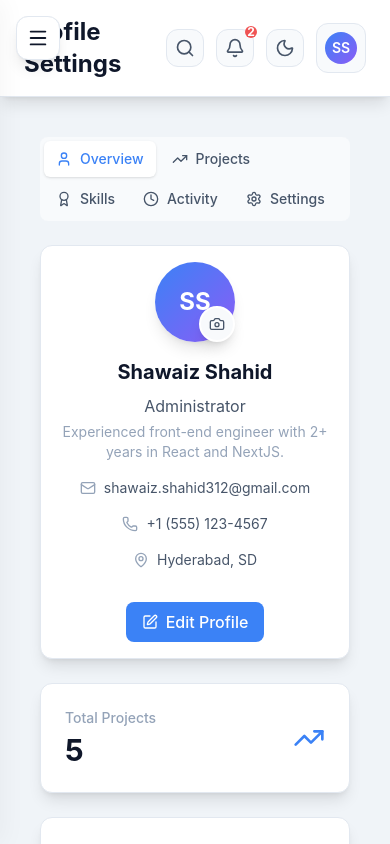
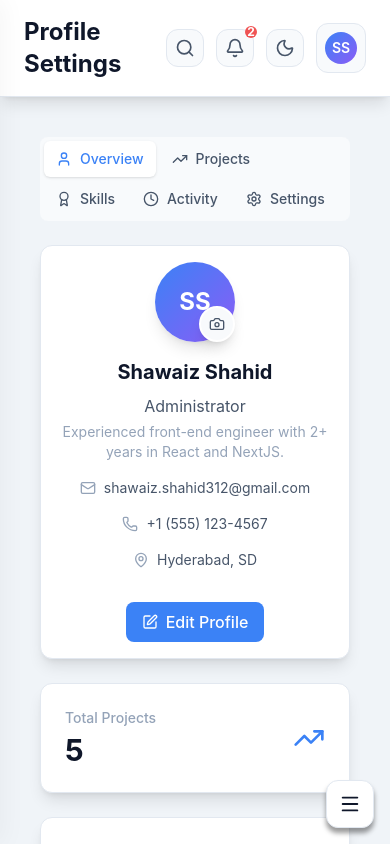
Before and after one commit to MadG0blin359/FullStackForge, a React (Vite) app in the folder Project Management Dashboard/: page /profile in a window 390 px wide. Shown: the top 844 px of the page. Built offline with nearby package versions, Linux system fonts and the light colour scheme.

Commit message:
fix/ Mobile Menu Button

```diff
--- a/Project Management Dashboard/src/components/layout/Sidebar.jsx
+++ b/Project Management Dashboard/src/components/layout/Sidebar.jsx
@@ -35,11 +35,12 @@ const Sidebar = ({ activeItem, setActiveItem }) => {
       {/* Mobile Menu Button */}
       <button
         onClick={toggleMobileSidebar}
-        className="lg:hidden fixed top-4 left-4 z-50 p-2.5 rounded-xl shadow-lg backdrop-blur-sm transition-all duration-300 hover:scale-105 active:scale-95"
+        className="md:hidden fixed bottom-4 right-4 z-50 p-3 rounded-xl shadow-2xl backdrop-blur-sm transition-all duration-300 hover:scale-110 active:scale-95"
         style={{
           backgroundColor: "var(--sidebar-bg)",
           color: "var(--text-primary)",
           border: "1px solid var(--border-primary)",
+          boxShadow: "0 5px 5px rgba(0,0,0,0.4)",
         }}
       >
         {isMobileOpen ? <X size={22} /> : <Menu size={22} />}
@@ -47,7 +48,7 @@ const Sidebar = ({ activeItem, setActiveItem }) => {
 
       {/* Overlay for mobile */}
       <div
-        className={`lg:hidden fixed inset-0 bg-black z-30 transition-opacity duration-300 ${
+        className={`md:hidden fixed inset-0 bg-black z-30 transition-opacity duration-300 ${
           isMobileOpen ? "opacity-50" : "opacity-0 pointer-events-none"
         }`}
         onClick={toggleMobileSidebar}
@@ -59,7 +60,7 @@ const Sidebar = ({ activeItem, setActiveItem }) => {
           fixed top-0 left-0 h-screen z-40 flex flex-col
           transition-all duration-500 ease-in-out
           ${isMobileOpen ? "translate-x-0" : "-translate-x-full"}
-          lg:translate-x-0
+          md:translate-x-0
         `}
         style={{
           backgroundColor: "var(--sidebar-bg)",
@@ -102,7 +103,7 @@ const Sidebar = ({ activeItem, setActiveItem }) => {
           {/* Desktop Collapse Toggle */}
           <button
             onClick={toggleCollapse}
-            className={`p-2 rounded-lg transition-all duration-300 hover:scale-110 active:scale-95 hover:rotate-180 cursor-pointer `}
+            className={`p-2 rounded-lg transition-all duration-300 hover:scale-110 active:scale-95 hover:rotate-180 cursor-pointer max-sm:hidden`}
             style={{
               backgroundColor: "var(--bg-tertiary)",
               color: "var(--text-secondary)",
@@ -293,7 +294,7 @@ const Sidebar = ({ activeItem, setActiveItem }) => {
 
       {/* Spacer for main content on desktop */}
       <div
-        className="hidden lg:block transition-all duration-500"
+        className="hidden md:block transition-all duration-500"
         style={{ width: isCollapsed ? "80px" : "256px" }}
       />
     </>
```
